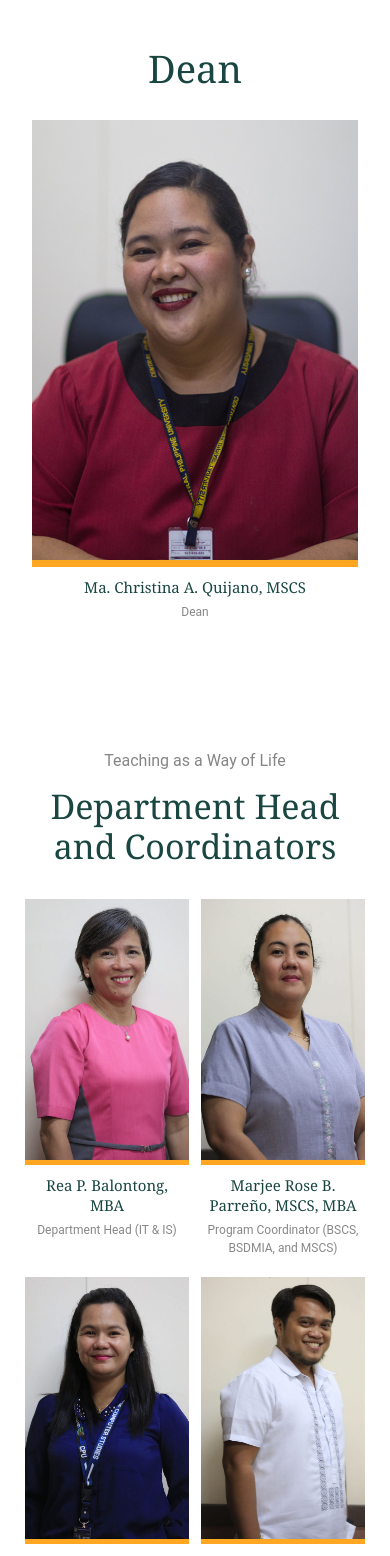
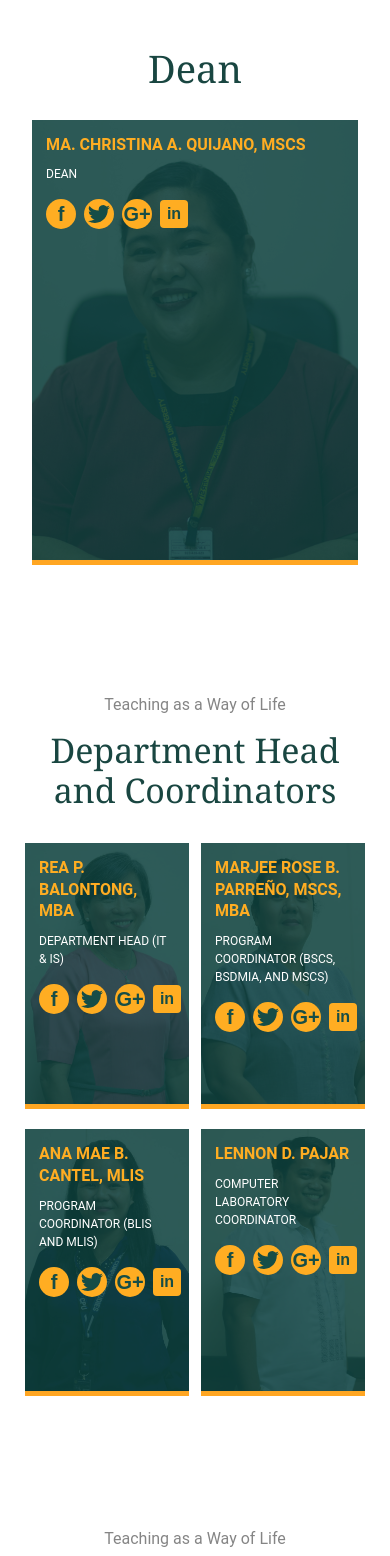
Before and after one commit to HollowedMumbler/vue-proj, a Vue app in the folder vueproj/: page /faculty-and-staff in a window 390 px wide. Shown: the part 900-2456 px from the top of the page. Built offline with nearby package versions, Linux system fonts and the light colour scheme.

Commit message:
Add faculty card hover overlays

```diff
--- a/vueproj/src/FacultyPage.vue
+++ b/vueproj/src/FacultyPage.vue
@@ -50,11 +50,16 @@ function scrollToTop() {
 
     <section id="dean" class="dean-profile">
       <h2>Dean</h2>
-      <article class="dean-card">
+      <article class="dean-card" tabindex="0">
+        <div class="person-photo">
           <img src="/ccs-home/faculty/dean.png" alt="Ma. Christina A. Quijano, MSCS" />
           <div class="profile-caption">
             <h3>Ma. Christina A. Quijano, MSCS</h3>
             <p>Dean</p>
+            <div class="profile-socials" aria-label="Social media">
+              <span aria-label="Facebook">f</span><span class="twitter-icon" aria-label="Twitter"><svg viewBox="0 0 24 24" aria-hidden="true"><path d="M23.953 4.57a10 10 0 0 1-2.825.775 4.932 4.932 0 0 0 2.163-2.723 9.99 9.99 0 0 1-3.127 1.195 4.916 4.916 0 0 0-8.384 4.482A13.944 13.944 0 0 1 1.64 3.162a4.916 4.916 0 0 0 1.523 6.557 4.9 4.9 0 0 1-2.229-.616v.062a4.918 4.918 0 0 0 3.946 4.817 4.936 4.936 0 0 1-2.224.084 4.926 4.926 0 0 0 4.6 3.42A9.876 9.876 0 0 1 0 19.54a13.94 13.94 0 0 0 7.548 2.212c9.057 0 14.01-7.503 14.01-14.01 0-.213-.005-.425-.014-.636A10.012 10.012 0 0 0 24 4.59z" /></svg></span><span class="google-icon" aria-label="Google Plus">G+</span><span class="linkedin-icon" aria-label="LinkedIn">in</span>
+            </div>
+          </div>
         </div>
       </article>
     </section>
@@ -65,9 +70,16 @@ function scrollToTop() {
         <h2>Department Head and Coordinators</h2>
       </div>
       <div class="people-grid">
-        <article v-for="person in coordinators" :key="person.name" class="person-card">
+        <article v-for="person in coordinators" :key="person.name" class="person-card" tabindex="0">
+          <div class="person-photo">
             <img :src="`/ccs-home/faculty/${person.image}`" :alt="person.name" loading="lazy" />
-          <div class="profile-caption"><h3>{{ person.name }}</h3><p>{{ person.role }}</p></div>
+            <div class="profile-caption">
+              <h3>{{ person.name }}</h3><p>{{ person.role }}</p>
+              <div class="profile-socials" aria-label="Social media">
+                <span aria-label="Facebook">f</span><span class="twitter-icon" aria-label="Twitter"><svg viewBox="0 0 24 24" aria-hidden="true"><path d="M23.953 4.57a10 10 0 0 1-2.825.775 4.932 4.932 0 0 0 2.163-2.723 9.99 9.99 0 0 1-3.127 1.195 4.916 4.916 0 0 0-8.384 4.482A13.944 13.944 0 0 1 1.64 3.162a4.916 4.916 0 0 0 1.523 6.557 4.9 4.9 0 0 1-2.229-.616v.062a4.918 4.918 0 0 0 3.946 4.817 4.936 4.936 0 0 1-2.224.084 4.926 4.926 0 0 0 4.6 3.42A9.876 9.876 0 0 1 0 19.54a13.94 13.94 0 0 0 7.548 2.212c9.057 0 14.01-7.503 14.01-14.01 0-.213-.005-.425-.014-.636A10.012 10.012 0 0 0 24 4.59z" /></svg></span><span class="google-icon" aria-label="Google Plus">G+</span><span class="linkedin-icon" aria-label="LinkedIn">in</span>
+              </div>
+            </div>
+          </div>
         </article>
       </div>
     </section>
@@ -78,9 +90,16 @@ function scrollToTop() {
         <h2>Faculty</h2>
       </div>
       <div class="people-grid">
-        <article v-for="person in faculty" :key="person.name" class="person-card">
+        <article v-for="person in faculty" :key="person.name" class="person-card" tabindex="0">
+          <div class="person-photo">
             <img :src="`/ccs-home/faculty/${person.image}`" :alt="person.name" loading="lazy" />
-          <div class="profile-caption"><h3>{{ person.name }}</h3><p>{{ person.role }}</p></div>
+            <div class="profile-caption">
+              <h3>{{ person.name }}</h3><p>{{ person.role }}</p>
+              <div class="profile-socials" aria-label="Social media">
+                <span aria-label="Facebook">f</span><span class="twitter-icon" aria-label="Twitter"><svg viewBox="0 0 24 24" aria-hidden="true"><path d="M23.953 4.57a10 10 0 0 1-2.825.775 4.932 4.932 0 0 0 2.163-2.723 9.99 9.99 0 0 1-3.127 1.195 4.916 4.916 0 0 0-8.384 4.482A13.944 13.944 0 0 1 1.64 3.162a4.916 4.916 0 0 0 1.523 6.557 4.9 4.9 0 0 1-2.229-.616v.062a4.918 4.918 0 0 0 3.946 4.817 4.936 4.936 0 0 1-2.224.084 4.926 4.926 0 0 0 4.6 3.42A9.876 9.876 0 0 1 0 19.54a13.94 13.94 0 0 0 7.548 2.212c9.057 0 14.01-7.503 14.01-14.01 0-.213-.005-.425-.014-.636A10.012 10.012 0 0 0 24 4.59z" /></svg></span><span class="google-icon" aria-label="Google Plus">G+</span><span class="linkedin-icon" aria-label="LinkedIn">in</span>
+              </div>
+            </div>
+          </div>
         </article>
       </div>
     </section>
@@ -91,9 +110,16 @@ function scrollToTop() {
         <h2>Staff</h2>
       </div>
       <div class="people-grid">
-        <article v-for="person in staff" :key="person.name" class="person-card">
+        <article v-for="person in staff" :key="person.name" class="person-card" tabindex="0">
+          <div class="person-photo">
             <img :src="`/ccs-home/faculty/${person.image}`" :alt="person.name" loading="lazy" />
-          <div class="profile-caption"><h3>{{ person.name }}</h3><p>{{ person.role }}</p></div>
+            <div class="profile-caption">
+              <h3>{{ person.name }}</h3><p>{{ person.role }}</p>
+              <div class="profile-socials" aria-label="Social media">
+                <span aria-label="Facebook">f</span><span class="twitter-icon" aria-label="Twitter"><svg viewBox="0 0 24 24" aria-hidden="true"><path d="M23.953 4.57a10 10 0 0 1-2.825.775 4.932 4.932 0 0 0 2.163-2.723 9.99 9.99 0 0 1-3.127 1.195 4.916 4.916 0 0 0-8.384 4.482A13.944 13.944 0 0 1 1.64 3.162a4.916 4.916 0 0 0 1.523 6.557 4.9 4.9 0 0 1-2.229-.616v.062a4.918 4.918 0 0 0 3.946 4.817 4.936 4.936 0 0 1-2.224.084 4.926 4.926 0 0 0 4.6 3.42A9.876 9.876 0 0 1 0 19.54a13.94 13.94 0 0 0 7.548 2.212c9.057 0 14.01-7.503 14.01-14.01 0-.213-.005-.425-.014-.636A10.012 10.012 0 0 0 24 4.59z" /></svg></span><span class="google-icon" aria-label="Google Plus">G+</span><span class="linkedin-icon" aria-label="LinkedIn">in</span>
+              </div>
+            </div>
+          </div>
         </article>
       </div>
     </section>
@@ -113,24 +139,34 @@ function scrollToTop() {
 .dean-profile { padding:6px 24px 110px; text-align:center; }
 .dean-profile > h2,.people-section-title h2 { margin:0; color:#194641; font:400 50px/1.2 'Roboto Slab',Georgia,serif; }
 .dean-card { width:min(450px,100%); margin:45px auto 0; }
-.dean-card > img { display:block; width:100%; height:530px; object-fit:cover; object-position:center top; border-bottom:7px solid #ffa622; }
+.dean-card .person-photo > img { height:530px; object-position:center top; }
+.dean-card:focus-visible { outline:2px solid #194641; outline-offset:4px; }
 .people-section { padding:50px 24px 120px; }
 .people-section-title { margin:0 auto 48px; text-align:center; }
 .people-section-title p { margin-bottom:16px; }
 .people-section-title h2 { font-size:50px; }
 .people-grid { width:min(1532px,100%); margin:0 auto; display:grid; grid-template-columns:repeat(4,minmax(0,1fr)); gap:27px; align-items:start; }
-.person-card { min-width:0; background:#fff; }
-.person-card > img { display:block; width:100%; height:498px; object-fit:cover; object-position:center top; border-bottom:7px solid #ffa622; }
-.profile-caption { padding:16px 9px 0; text-align:center; }
-.profile-caption h3 { margin:0 0 6px; color:#194641; font:500 19px 'Roboto Slab',Georgia,serif; }
-.profile-caption p { margin:0; color:#888; font-size:14px; line-height:1.5; }
+.person-card { min-width:0; background:#fff; outline:none; }
+.person-photo { position:relative; overflow:hidden; border-bottom:7px solid #ffa622; }
+.person-photo > img { display:block; width:100%; height:498px; object-fit:cover; object-position:center top; }
+.profile-caption { position:absolute; inset:0; display:flex; flex-direction:column; justify-content:flex-start; align-items:flex-start; padding:68px 22px; background:rgba(13,66,62,.84); text-align:left; opacity:0; transition:opacity .25s ease; }
+.person-card:hover .profile-caption,.person-card:focus-visible .profile-caption,.dean-card:hover .profile-caption,.dean-card:focus-visible .profile-caption { opacity:1; }
+.profile-caption h3 { margin:0 0 10px; color:#ffad22; font:700 22px/1.35 Roboto,Arial,sans-serif; text-transform:uppercase; }
+.profile-caption p { margin:0; color:#fff; font-size:16px; line-height:1.5; text-transform:uppercase; }
+.profile-socials { display:flex; align-items:center; gap:14px; margin-top:24px; color:#ffad22; }
+.profile-socials span { display:inline-flex; width:38px; height:38px; align-items:center; justify-content:center; border-radius:50%; background:#ffad22; color:#164d47; font:bold 25px/1 Arial,sans-serif; }
+.profile-socials .twitter-icon { font-size:20px; }
+.profile-socials .twitter-icon svg { width:22px; height:22px; fill:currentColor; }
+.profile-socials .google-icon { font-size:20px; }
+.profile-socials .linkedin-icon { width:34px; height:34px; border-radius:4px; font-size:19px; }
+@media(hover:none) { .profile-caption { opacity:1; } }
 .faculty-members-section { padding-top:4px; }
 .staff-section { padding-top:48px; background:#fafafa; }
 .back-to-top { position:fixed; z-index:30; right:27px; bottom:25px; width:55px;height:55px;border:1px solid #e8e8e8;border-radius:50%;background:white;box-shadow:0 3px 12px #0002;color:#111;font-size:30px;line-height:1;cursor:pointer; }
 @media(max-width:1050px) {
   .people-intro { width:calc(100% - 52px); grid-template-columns:.8fr 1.4fr; gap:50px; }
   .people-grid { grid-template-columns:repeat(2,minmax(0,1fr)); gap:22px; }
-  .person-card > img { height:clamp(360px,60vw,520px); }
+  .person-photo > img { height:clamp(360px,60vw,520px); }
 }
 @media(max-width:650px) {
   .people-intro { width:calc(100% - 40px); min-height:0; padding:82px 0 75px; grid-template-columns:1fr; gap:34px; }
@@ -140,16 +176,20 @@ function scrollToTop() {
   .dean-profile { padding-bottom:75px; }
   .dean-profile > h2,.people-section-title h2 { font-size:38px; }
   .dean-card { margin-top:28px; }
-  .dean-card > img { height:440px; }
+  .dean-card .person-photo > img { height:440px; }
   .people-section { padding:55px 17px 78px; }
   .people-section-title { margin-bottom:32px; }
   .people-section-title h2 { font-size:34px; }
   .people-section-title p { font-size:16px; }
   .people-grid { gap:20px 12px; }
-  .person-card > img { height:clamp(225px,67vw,370px); border-bottom-width:5px; }
-  .profile-caption { padding:10px 4px 0; }
-  .profile-caption h3 { font-size:15px; }
+  .person-photo { border-bottom-width:5px; }
+  .person-photo > img { height:clamp(225px,67vw,370px); }
+  .profile-caption { padding:14px; }
+  .profile-caption h3 { font-size:16px; }
   .profile-caption p { font-size:12px; }
+  .profile-socials { gap:8px; margin-top:16px; }
+  .profile-socials span { width:30px; height:30px; font-size:20px; }
+  .profile-socials .linkedin-icon { width:28px; height:28px; font-size:16px; }
   .back-to-top { right:16px; bottom:16px; width:48px;height:48px; }
 }
 </style>
```
Lines whose indentation alone changed are shown as unchanged.
